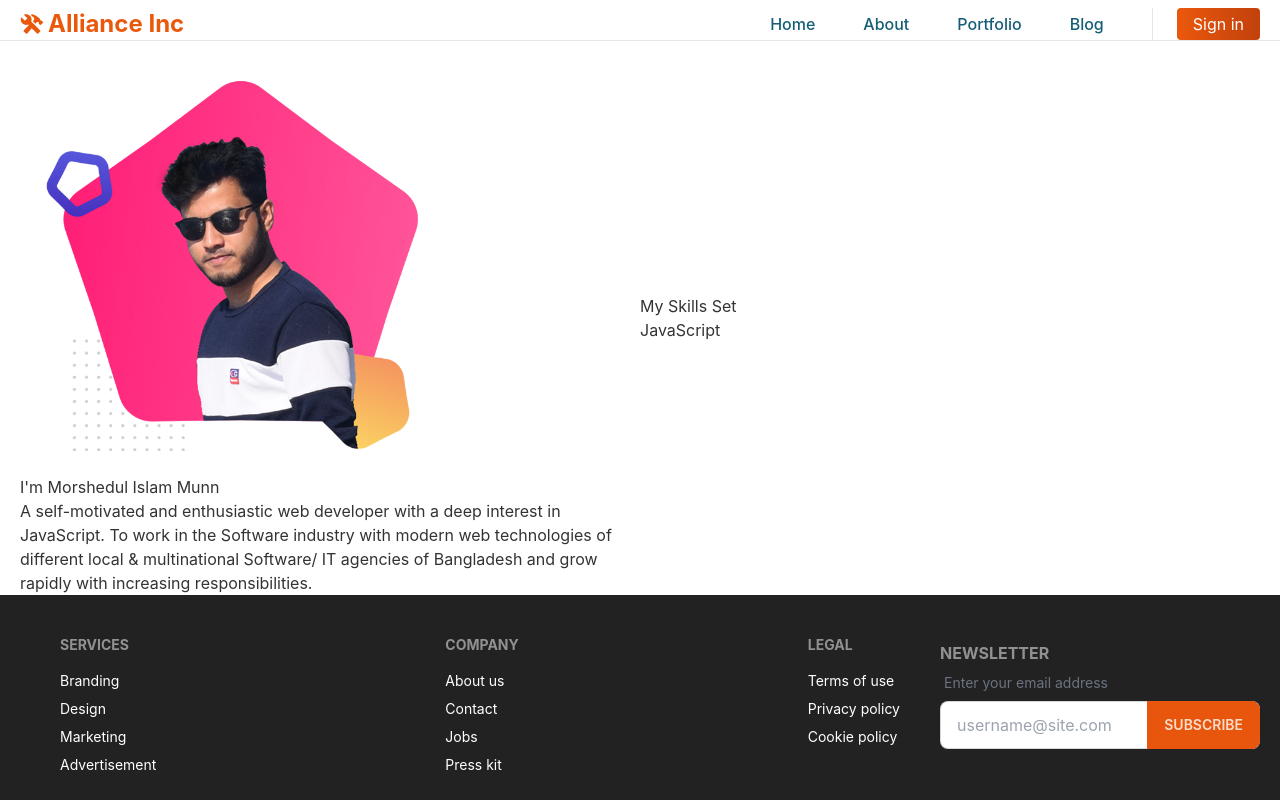
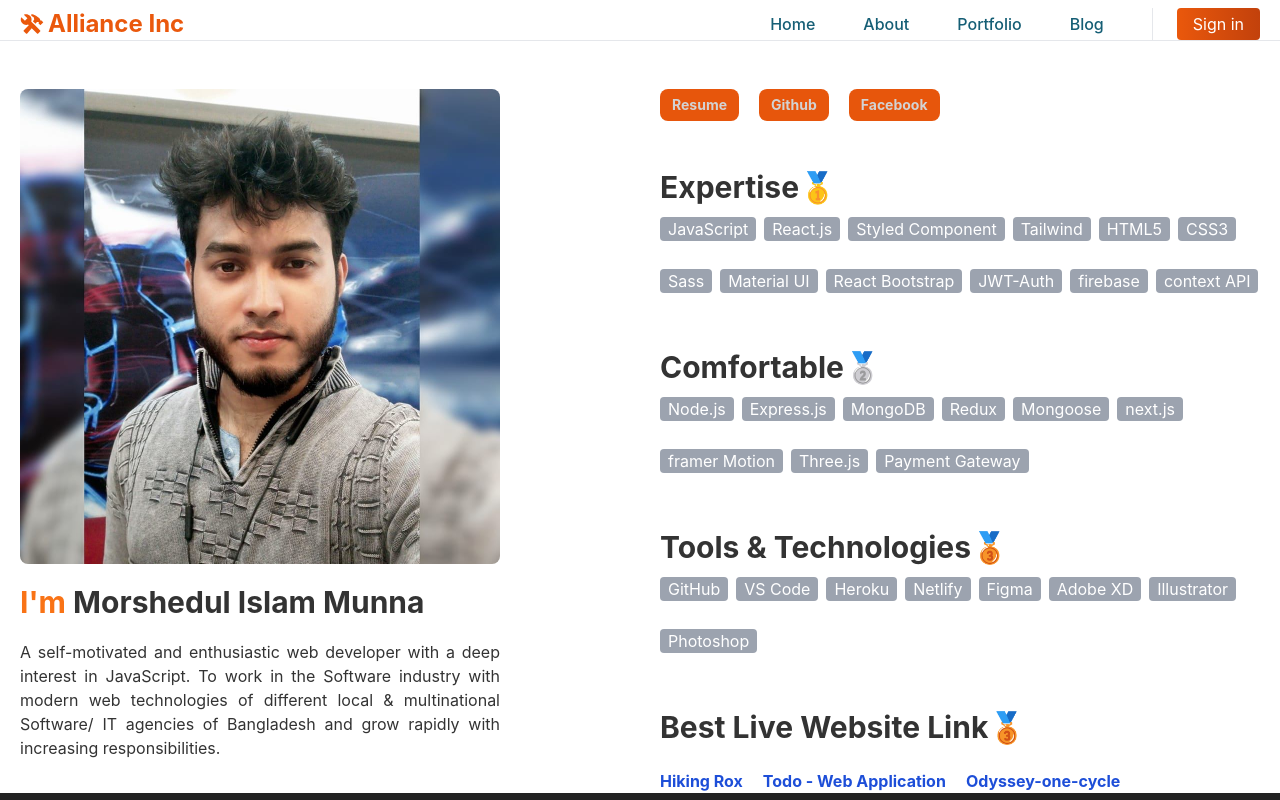
Before and after one commit to morshedulmunna/manufacture-shop, a React (Create React App) app: page /portfolio in a window 1280 px wide. Shown: the top 800 px of the page. Built offline with nearby package versions, Linux system fonts and the light colour scheme; no server answers.

Commit message:
protfolio Page Design

```diff
--- a/src/pages/Home/Review/Review.jsx
+++ b/src/pages/Home/Review/Review.jsx
@@ -27,7 +27,7 @@ const Review = () => {
     <>
       <Swiper
         slidesPerView={10}
-        spaceBetween={10}
+        spaceBetween={5}
         pagination={{
           clickable: true,
         }}
--- a/src/pages/Home/Review/ShowReview.jsx
+++ b/src/pages/Home/Review/ShowReview.jsx
@@ -1,7 +1,16 @@
 import React from "react";
 
 const ShowReview = ({ review }) => {
-  return <>Hello</>;
+  return (
+    <>
+      <div class="card w-96 bg-orange-200 text-primary-content">
+        <div class="card-body text-black">
+          <h2 class="card-title ">Card title!</h2>
+          <p>If a dog chews shoes whose shoes does he choose?</p>
+        </div>
+      </div>
+    </>
+  );
 };
 
 export default ShowReview;
--- a/src/pages/Portfolio/Portfolio.jsx
+++ b/src/pages/Portfolio/Portfolio.jsx
@@ -1,18 +1,24 @@
 import React from "react";
-import Image from "../../assets/images/profilepic.png";
+import Image from "../../assets/images/protfolio.jpg";
 import { GlobalCSS } from "../../helper";
+import Skills from "./Skills";
 
 const Portfolio = () => {
   return (
     <>
-      <div className={`${GlobalCSS.container}`}>
-        <div className="flex flex-col lg:flex-row md:flex-col items-center justify-between">
-          <div className="w-full lg:w-1/2 md:w-full">
-            <img className="w-[70%]" src={Image} alt="" />
-            <p>
-              <span>I'm</span> Morshedul Islam Munn
-            </p>
-            <p>
+      <div class={`${GlobalCSS.container} mt-12`}>
+        <div class="flex flex-col lg:flex-row md:flex-row gap-10">
+          <div className="w-full lg:w-1/2 md:w-1/2">
+            <img
+              src={Image}
+              alt="Profile"
+              class="rounded-lg w-full lg:w-[80%]"
+            />
+            <h1 className="font-bold text-3xl py-5">
+              <span className="font-bold text-orange-500">I'm</span> Morshedul
+              Islam Munna
+            </h1>
+            <p className="pr-0 text-justify lg:w-[80%] w-full pb-5">
               A self-motivated and enthusiastic web developer with a deep
               interest in JavaScript. To work in the Software industry with
               modern web technologies of different local & multinational
@@ -20,12 +26,155 @@ const Portfolio = () => {
               increasing responsibilities.
             </p>
           </div>
-          <div className="w-full lg:w-1/2 md-w-full">
-            <p>My Skills Set</p>
-            <span>JavaScript</span>
+          <div className="w-full lg:w-1/2 md:w-1/2">
+            <div>
+              <a
+                className="btn btn-sm bg-primary border-0 capitalize font-bold hover:bg-orange-700 "
+                href="https://drive.google.com/file/d/1yBOA4JOX4VAN7brg3uaN_Mt4EoJ9N5e5/view?usp=sharing"
+              >
+                Resume
+              </a>
+              <a
+                className="btn btn-sm bg-primary border-0 capitalize font-bold hover:bg-orange-700 ml-5"
+                href="https://github.com/morshedulmunna"
+              >
+                Github
+              </a>
+              <a
+                className="btn btn-sm bg-primary border-0 capitalize font-bold hover:bg-orange-700 ml-5"
+                href="https://www.facebook.com/morshedulmunna.id/"
+              >
+                Facebook
+              </a>
+            </div>
+            <div className="mt-12">
+              <h1 className="text-3xl font-bold ">Expertise🥇</h1>
+              <div className="flex items-center gap-2 flex-wrap">
+                <span class="bg-gray-400 px-2 mt-3 mb-2 rounded text-white">
+                  JavaScript
+                </span>
+                <span class="bg-gray-400 px-2 mt-3 mb-2 rounded text-white">
+                  React.js
+                </span>
+                <span class="bg-gray-400 px-2 mt-3 mb-2 rounded text-white">
+                  Styled Component
+                </span>
+                <span class="bg-gray-400 px-2 mt-3 mb-2 rounded text-white">
+                  Tailwind
+                </span>
+                <span class="bg-gray-400 px-2 mt-3 mb-2 rounded text-white">
+                  HTML5
+                </span>
+                <span class="bg-gray-400 px-2 mt-3 mb-2 rounded text-white">
+                  CSS3
+                </span>
+                <span class="bg-gray-400 px-2 mt-3 mb-2 rounded text-white">
+                  Sass
+                </span>
+                <span class="bg-gray-400 px-2 mt-3 mb-2 rounded text-white">
+                  Material UI
+                </span>
+                <span class="bg-gray-400 px-2 mt-3 mb-2 rounded text-white">
+                  React Bootstrap
+                </span>
+                <span class="bg-gray-400 px-2 mt-3 mb-2 rounded text-white">
+                  JWT-Auth
+                </span>
+                <span class="bg-gray-400 px-2 mt-3 mb-2 rounded text-white">
+                  firebase
+                </span>
+                <span class="bg-gray-400 px-2 mt-3 mb-2 rounded text-white">
+                  context API
+                </span>
+              </div>
+            </div>
+            <div className="mt-12">
+              <h1 className="text-3xl font-bold ">Comfortable🥈 </h1>
+              <div className="flex items-center gap-2 flex-wrap">
+                <span class="bg-gray-400 px-2 mt-3 mb-2 rounded text-white">
+                  Node.js
+                </span>
+                <span class="bg-gray-400 px-2 mt-3 mb-2 rounded text-white">
+                  Express.js
+                </span>
+                <span class="bg-gray-400 px-2 mt-3 mb-2 rounded text-white">
+                  MongoDB
+                </span>
+                <span class="bg-gray-400 px-2 mt-3 mb-2 rounded text-white">
+                  Redux
+                </span>
+                <span class="bg-gray-400 px-2 mt-3 mb-2 rounded text-white">
+                  Mongoose
+                </span>
+                <span class="bg-gray-400 px-2 mt-3 mb-2 rounded text-white">
+                  next.js
+                </span>
+                <span class="bg-gray-400 px-2 mt-3 mb-2 rounded text-white">
+                  framer Motion
+                </span>
+                <span class="bg-gray-400 px-2 mt-3 mb-2 rounded text-white">
+                  Three.js
+                </span>
+                <span class="bg-gray-400 px-2 mt-3 mb-2 rounded text-white">
+                  Payment Gateway
+                </span>
+              </div>
+            </div>
+            <div className="mt-12">
+              <h1 className="text-3xl font-bold ">Tools & Technologies🥉</h1>
+              <div className="flex items-center gap-2 flex-wrap">
+                <span class="bg-gray-400 px-2 mt-3 mb-2 rounded text-white">
+                  GitHub
+                </span>
+                <span class="bg-gray-400 px-2 mt-3 mb-2 rounded text-white">
+                  VS Code
+                </span>
+                <span class="bg-gray-400 px-2 mt-3 mb-2 rounded text-white">
+                  Heroku
+                </span>
+                <span class="bg-gray-400 px-2 mt-3 mb-2 rounded text-white">
+                  Netlify
+                </span>
+                <span class="bg-gray-400 px-2 mt-3 mb-2 rounded text-white">
+                  Figma
+                </span>
+                <span class="bg-gray-400 px-2 mt-3 mb-2 rounded text-white">
+                  Adobe XD
+                </span>
+                <span class="bg-gray-400 px-2 mt-3 mb-2 rounded text-white">
+                  Illustrator
+                </span>
+                <span class="bg-gray-400 px-2 mt-3 mb-2 rounded text-white">
+                  Photoshop
+                </span>
+              </div>
+            </div>
+            <div className="mt-12">
+              <h1 className="text-3xl font-bold ">Best Live Website Link🥉</h1>
+
+              <div className="mt-6">
+                <a
+                  className="mt-6 text-blue-700 font-bold"
+                  href="https://hiking-rox.web.app/"
+                >
+                  Hiking Rox
+                </a>
+                <a
+                  className="mt-6 text-blue-700 font-bold ml-5"
+                  href="https://todo-56128.web.app/"
+                >
+                  Todo - Web Application
+                </a>
+                <a
+                  className="mt-6 text-blue-700 font-bold ml-5"
+                  href="https://odyssey-one-cycle.netlify.app/"
+                >
+                  Odyssey-one-cycle
+                </a>
+              </div>
+            </div>
           </div>
         </div>
-        <div className="Projects"></div>
       </div>
     </>
   );
--- /dev/null
+++ b/src/pages/Portfolio/Skills.jsx
@@ -0,0 +1,7 @@
+import React from "react";
+
+const Skills = ({ skill }) => {
+  return <></>;
+};
+
+export default Skills;
```
Also changed, not shown: src/assets/images/protfolio.jpg (added).
